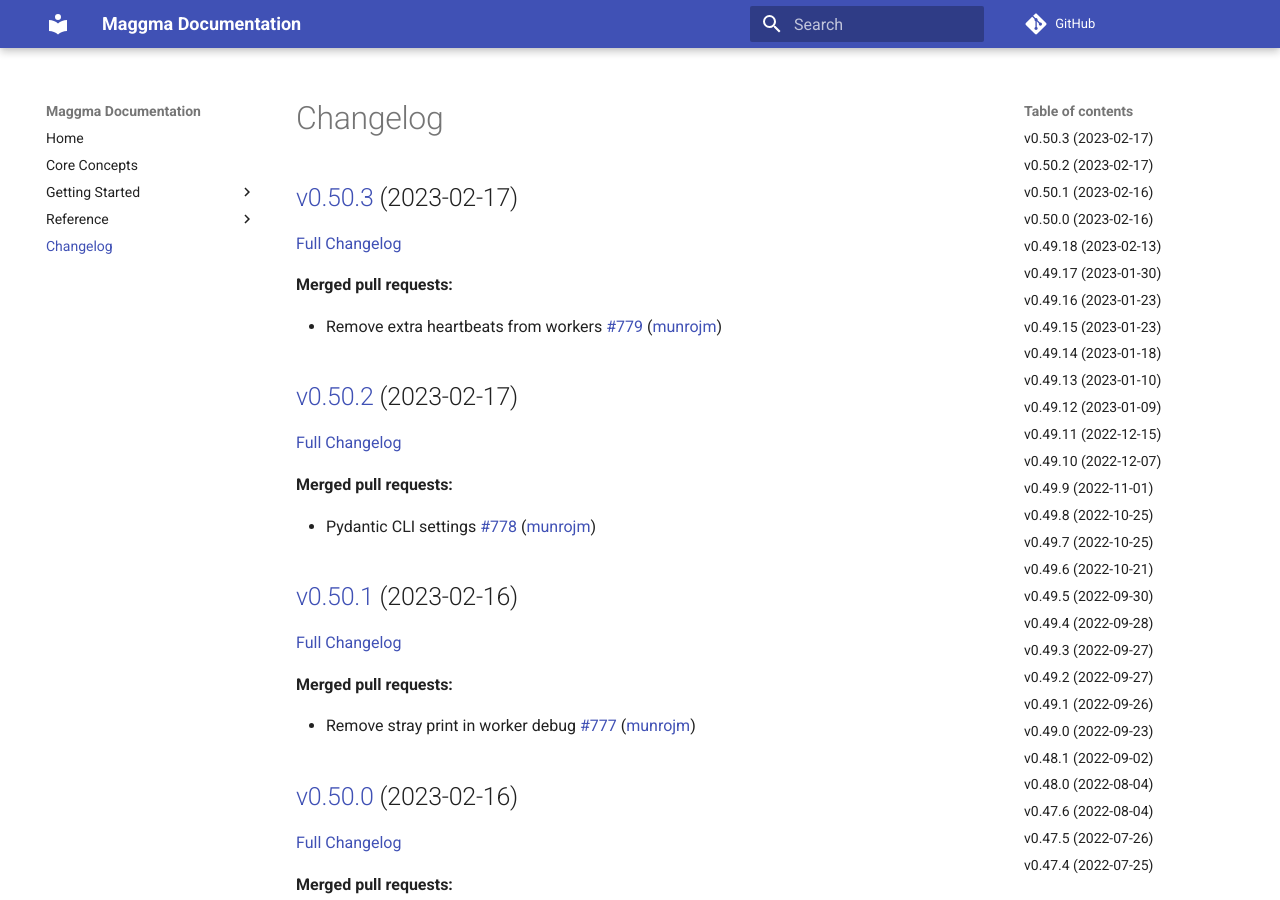
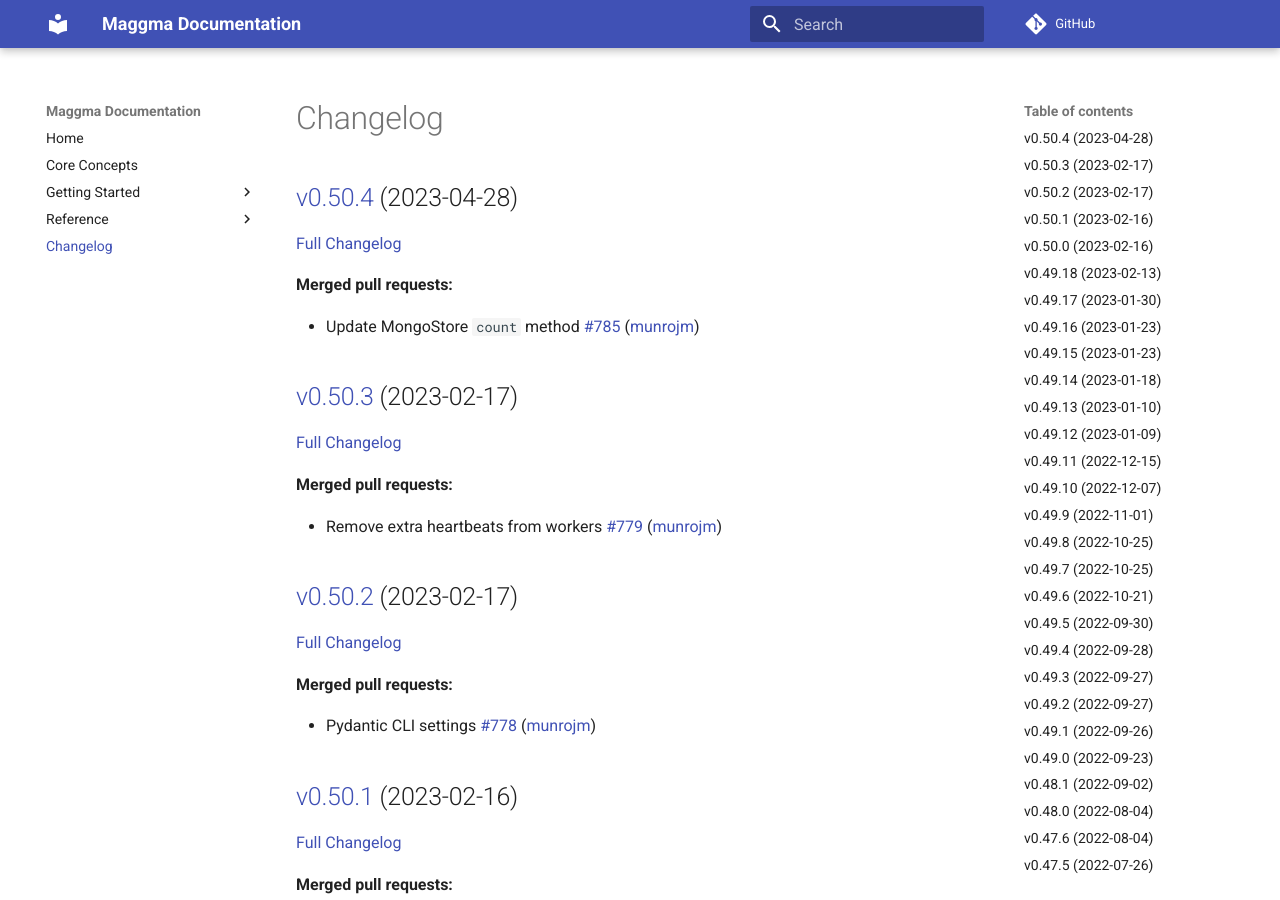
Before and after one commit to materialsproject/maggma, an MkDocs documentation site: the page built from docs/CHANGELOG.md, in a window 1280 px wide and 900 px high. Built offline with MkDocs 1.6.1 and Material for MkDocs 9.7.7, drawn with Linux system fonts in a browser that asks for light colours; comment, search, counter and statistics services are not loaded; some of the changed text lies outside the part shown.

Commit message:
Updated CHANGELOG.md

```diff
--- a/docs/CHANGELOG.md
+++ b/docs/CHANGELOG.md
@@ -1,4 +1,12 @@
 # Changelog
+
+## [v0.50.4](https://github.com/materialsproject/maggma/tree/v0.50.4) (2023-04-28)
+
+[Full Changelog](https://github.com/materialsproject/maggma/compare/v0.50.3...v0.50.4)
+
+**Merged pull requests:**
+
+- Update MongoStore `count` method [\#785](https://github.com/materialsproject/maggma/pull/785) ([munrojm](https://github.com/munrojm))
 
 ## [v0.50.3](https://github.com/materialsproject/maggma/tree/v0.50.3) (2023-02-17)
 
@@ -327,15 +335,11 @@
 
 ## [v0.44.1](https://github.com/materialsproject/maggma/tree/v0.44.1) (2022-03-08)
 
-[Full Changelog](https://github.com/materialsproject/maggma/compare/v0.42.0...v0.44.1)
+[Full Changelog](https://github.com/materialsproject/maggma/compare/v0.43.0...v0.44.1)
 
 **Merged pull requests:**
 
 - added localhost test for MongoURIStore [\#595](https://github.com/materialsproject/maggma/pull/595) ([jmmshn](https://github.com/jmmshn))
-
-## [v0.42.0](https://github.com/materialsproject/maggma/tree/v0.42.0) (2022-03-07)
-
-[Full Changelog](https://github.com/materialsproject/maggma/compare/v0.43.0...v0.42.0)
 
 ## [v0.43.0](https://github.com/materialsproject/maggma/tree/v0.43.0) (2022-03-07)
 
@@ -343,7 +347,11 @@
 
 ## [v0.44.0](https://github.com/materialsproject/maggma/tree/v0.44.0) (2022-03-07)
 
-[Full Changelog](https://github.com/materialsproject/maggma/compare/v0.41.1...v0.44.0)
+[Full Changelog](https://github.com/materialsproject/maggma/compare/v0.42.0...v0.44.0)
+
+## [v0.42.0](https://github.com/materialsproject/maggma/tree/v0.42.0) (2022-03-07)
+
+[Full Changelog](https://github.com/materialsproject/maggma/compare/v0.41.1...v0.42.0)
 
 **Merged pull requests:**
 
```
